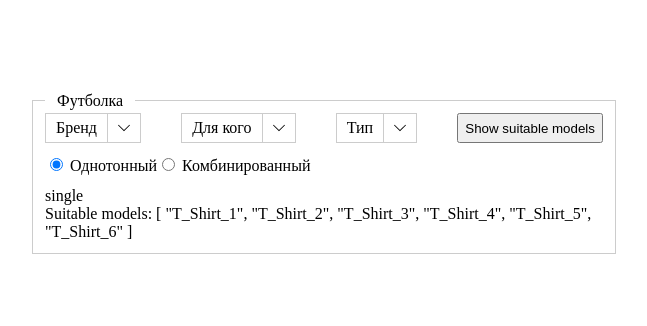
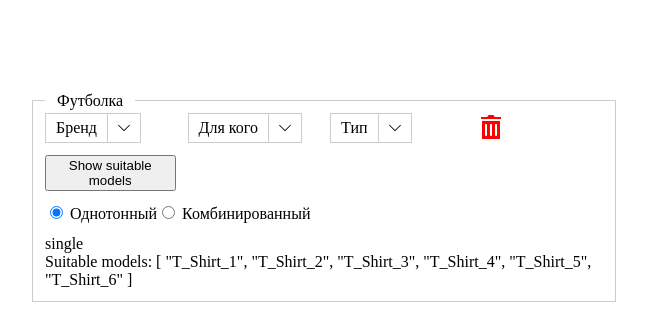
Before and after one commit to VladStepanov/t-shirt-constructor, a Vue app: page / in a window 1280 px wide. Shown: the top 326 px of the page, without its empty margins (614-1261 px from the left). Built offline with nearby package versions, Linux system fonts and the light colour scheme.

Commit message:
Reset button

```diff
--- a/src/components/MenuFilters.vue
+++ b/src/components/MenuFilters.vue
@@ -11,17 +11,20 @@
       :options='genders'
     />
     <BaseSelect
+      placeholder='Тип'
+      v-model='type'
+      :options='types'
+    />
+    <button class='filters__reset' @click='resetFilters'>
+      <svg xmlns="http://www.w3.org/2000/svg" width="24" height="24" viewBox="0 0 24 24"><path fill='red' d="M3 6v18h18v-18h-18zm5 14c0 .552-.448 1-1 1s-1-.448-1-1v-10c0-.552.448-1 1-1s1 .448 1 1v10zm5 0c0 .552-.448 1-1 1s-1-.448-1-1v-10c0-.552.448-1 1-1s1 .448 1 1v10zm5 0c0 .552-.448 1-1 1s-1-.448-1-1v-10c0-.552.448-1 1-1s1 .448 1 1v10zm4-18v2h-20v-2h5.711c.9 0 1.631-1.099 1.631-2h5.315c0 .901.73 2 1.631 2h5.712z"/></svg>
+    </button>
+    <button @click='showSuitableModels'>Show suitable models</button>
+    <BaseSelect
       v-if='haveSelectedModel'
       placeholder='Материал'
       v-model='material'
       :options='materialsList'
     />
-    <BaseSelect
-      placeholder='Тип'
-      v-model='type'
-      :options='types'
-    />
-    <button @click='showSuitableModels'>Show suitable models</button>
   </div>
 </template>
 
@@ -70,15 +73,25 @@ export default {
   methods: {
     showSuitableModels () {
       this.$modal.show('select-model')
+    },
+    resetFilters () {
+      this.$store.dispatch('filters/resetFilters')
     }
   }
 }
 </script>
 
-<style scoped lang='scss'>
+<style lang='scss'>
 .filters {
-  display: flex;
-  justify-content: space-between;
-  flex-wrap: wrap;
+  display: grid;
+  grid-template-columns: repeat(4, 1fr);
+  justify-items: flex-start;
+  align-items: center;
+  gap: 12px;
+  &__reset {
+    background-color: transparent;
+    border: none;
+    cursor: pointer;
+  }
 }
 </style>
--- a/src/store/modules/filters.js
+++ b/src/store/modules/filters.js
@@ -29,6 +29,15 @@ export default {
     SET_COLLECTION: (state, collection) => { state.curCollection = collection },
     SET_GENDER: (state, gender) => { state.curGender = gender }
   },
+  actions: {
+    resetFilters ({ commit }) {
+      commit('SET_TYPE', '')
+      commit('SET_COLLECTION', '')
+      commit('SET_GENDER', '')
+      commit('SET_MODEL', '', { root: true })
+      commit('SET_MATERIAL', '', { root: true })
+    }
+  },
   getters: {
     suitableModels: (state, getters, rootState) => {
       return rootState.models.entities
```
